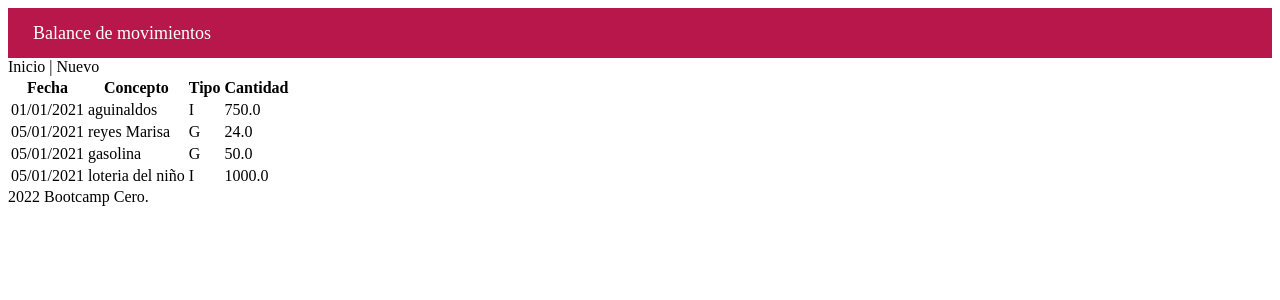
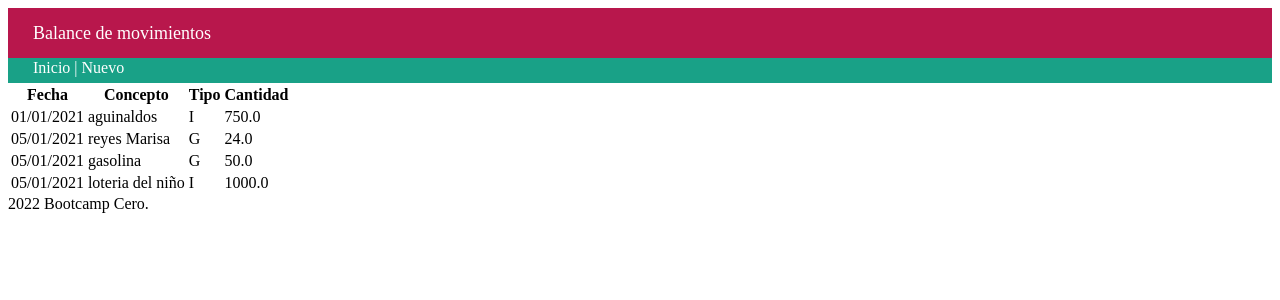
Before and after one commit to Davidrl-89/hello-Flask, a Flask app: page / in a window 1280 px wide. Shown: the top 300 px of the page. Run offline with Flask 2, Linux system fonts and the light colour scheme.

Commit message:
feat: estilos de la barra de navegacion

```diff
--- a/balance/static/css/styles.css
+++ b/balance/static/css/styles.css
@@ -6,3 +6,11 @@ header {
     line-height: 50px;
     padding-left: 25px;
 }
+
+nav {
+    background-color: #19a187;
+    color: white;
+    height: 25px;
+    line-height: 20px;
+    padding-left: 25px;
+}
```
